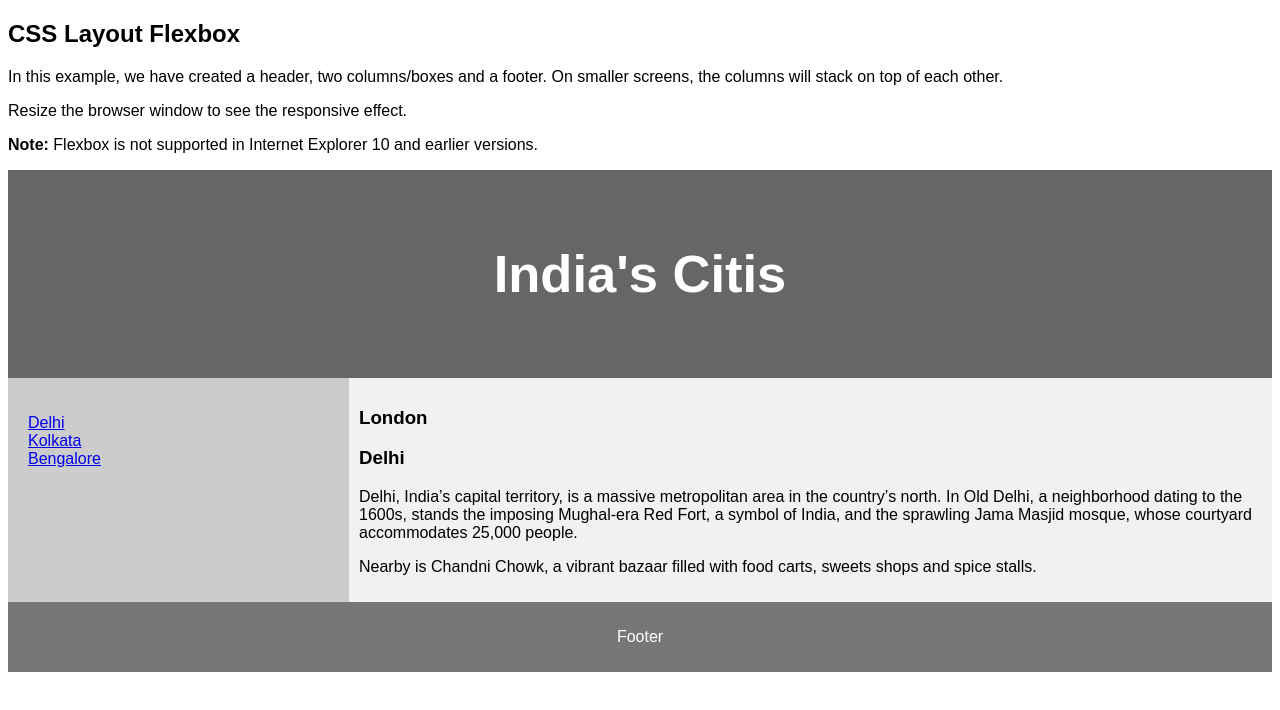
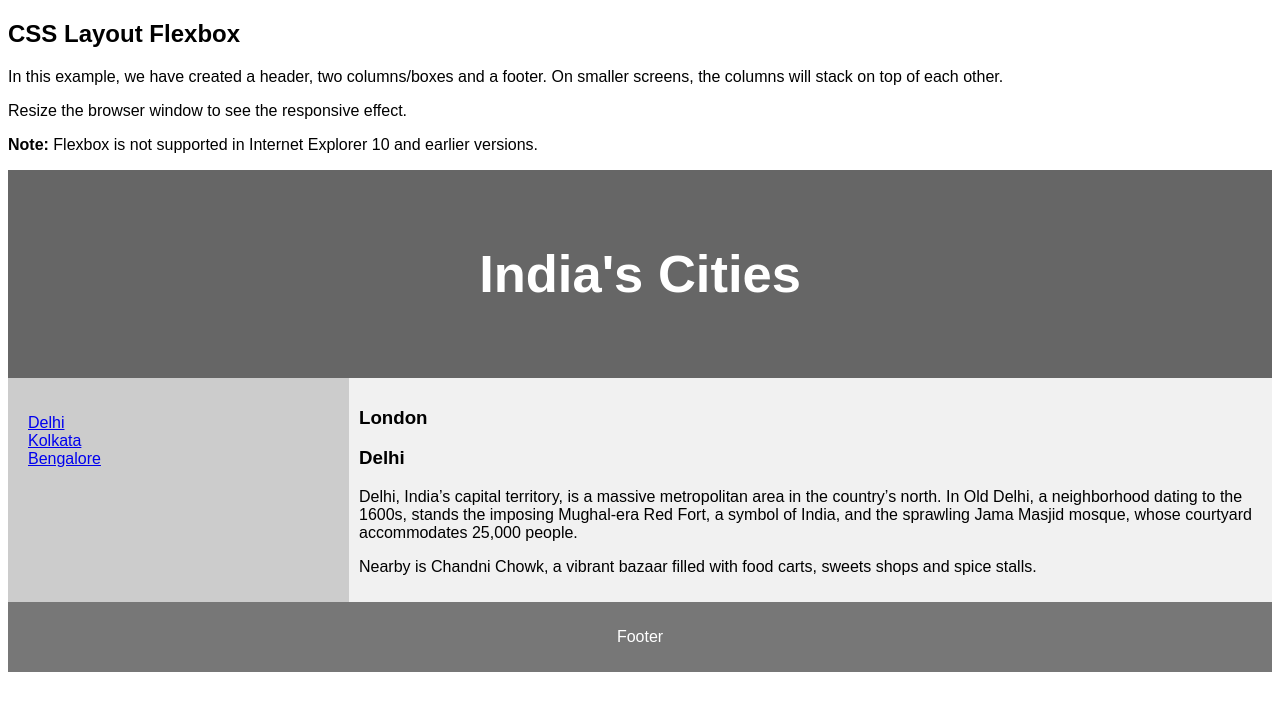
Before and after one commit to myselfpallab06/demo-project, a plain HTML site: page index.html in a window 1280 px wide. Drawn offline with Linux system fonts and the light colour scheme.

Commit message:
Update index.html

```diff
--- a/index.html
+++ b/index.html
@@ -77,7 +77,7 @@ footer {
 <p><strong>Note:</strong> Flexbox is not supported in Internet Explorer 10 and earlier versions.</p>
 
 <header>
-  <h2>India's Citis</h2>
+  <h2>India's Cities</h2>
 </header>
 
 <section>
```
